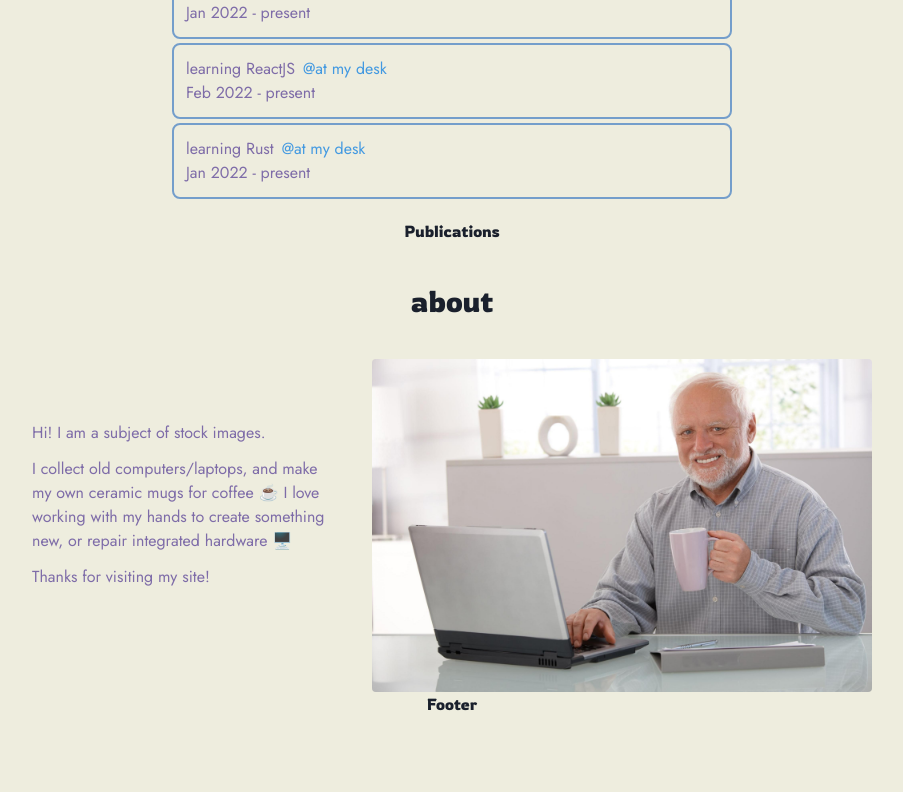
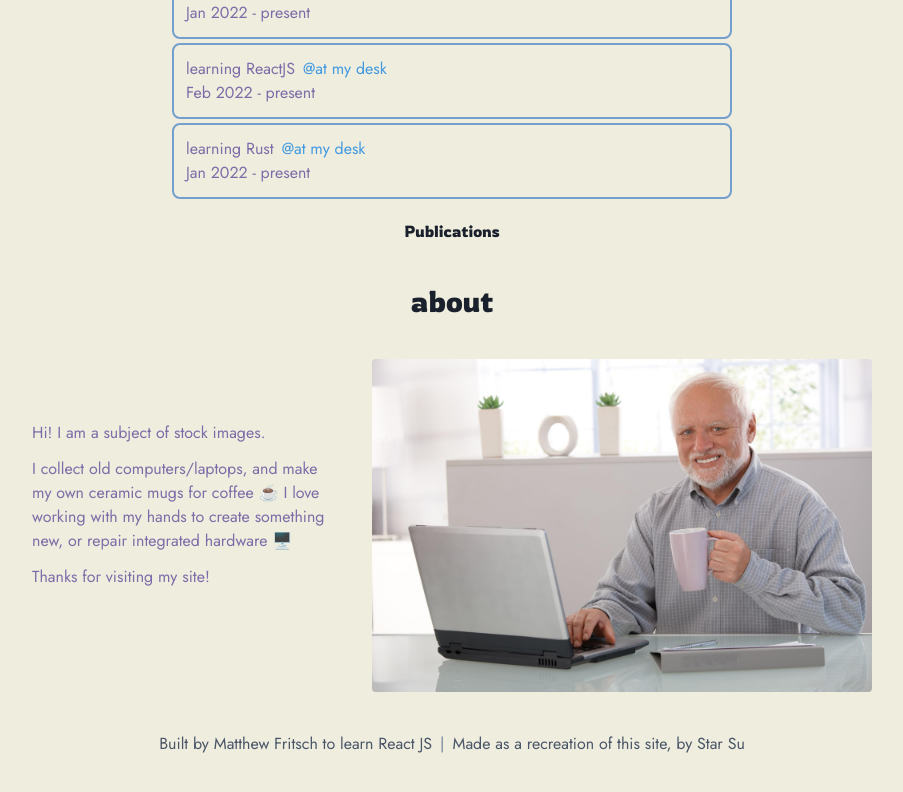
Before and after one commit to matthewfritsch/Writers_Site-React, a React (Create React App) app: page / in a window 1280 px wide. Shown: the part 847-1639 px from the top of the page, without its empty margins (188-1091 px from the left). Before the commit the page ends 1563 px from the top, so only its background shows below. Built offline with nearby package versions, Linux system fonts and the light colour scheme.

Commit message:
Added footer content, referenced the original creator (Thanks Star!)

```diff
--- a/src/components/Footer.js
+++ b/src/components/Footer.js
@@ -1,12 +1,31 @@
-import './styling.css'
-
+import { Center, Link, Text } from "@chakra-ui/react";
 
 const Footer = () => {
   return (
-    <div className='containers'>
-    <h4>Footer</h4>
-  </div>
-  )
-}
+    <>
+      <Center py={10}>
+        <Link
+          color="gray.600"
+          href="https://matthewfritsch.com"
+          _hover={{ color: "blue.400" }}
+          isExternal
+        >
+          Built by Matthew Fritsch to learn React JS
+        </Link>
+        <Text color="gray.500" mx={2}>
+          |
+        </Text>
+        <Link
+          color="gray.600"
+          href="https://starcsu.com/"
+          _hover={{ color: "blue.400" }}
+          isExternal
+        >
+          Made as a recreation of this site, by Star Su
+        </Link>
+      </Center>
+    </>
+  );
+};
 
-export default Footer
+export default Footer;
```
